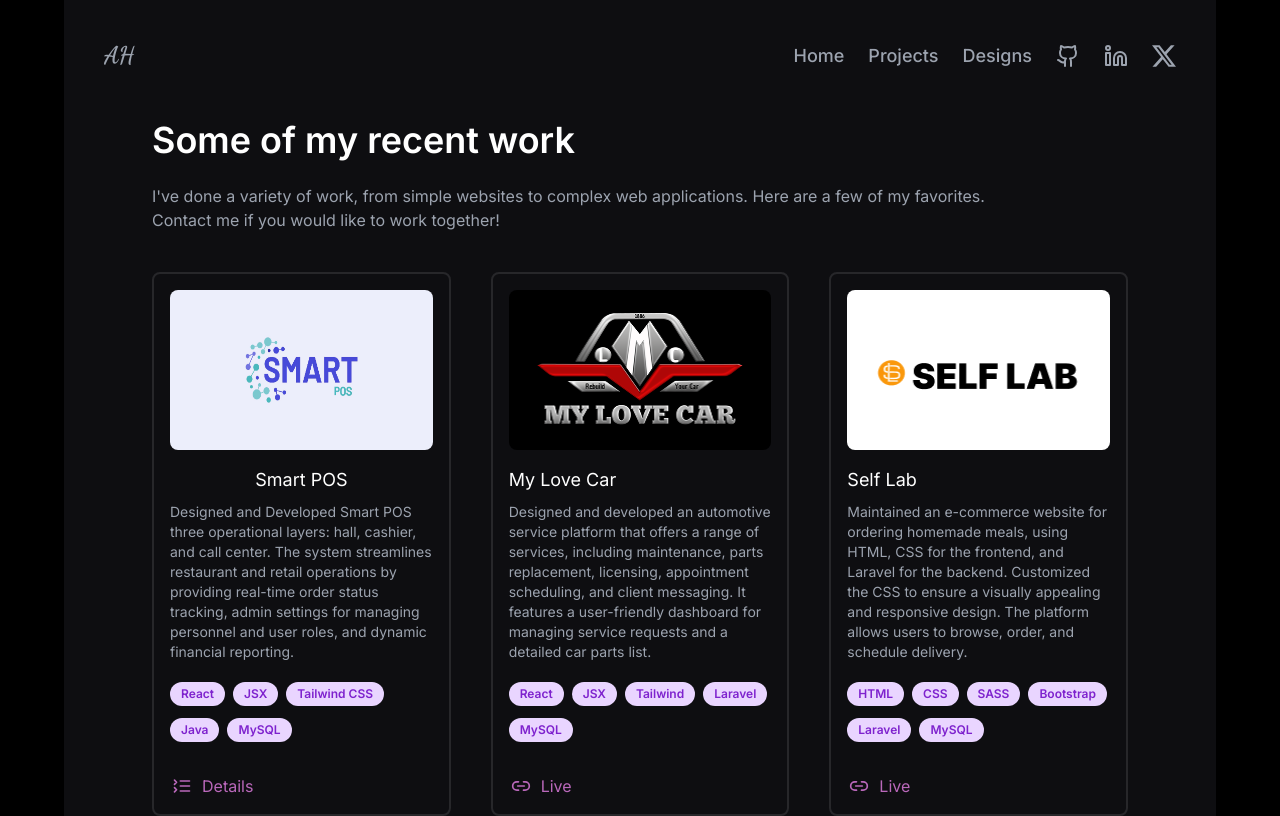
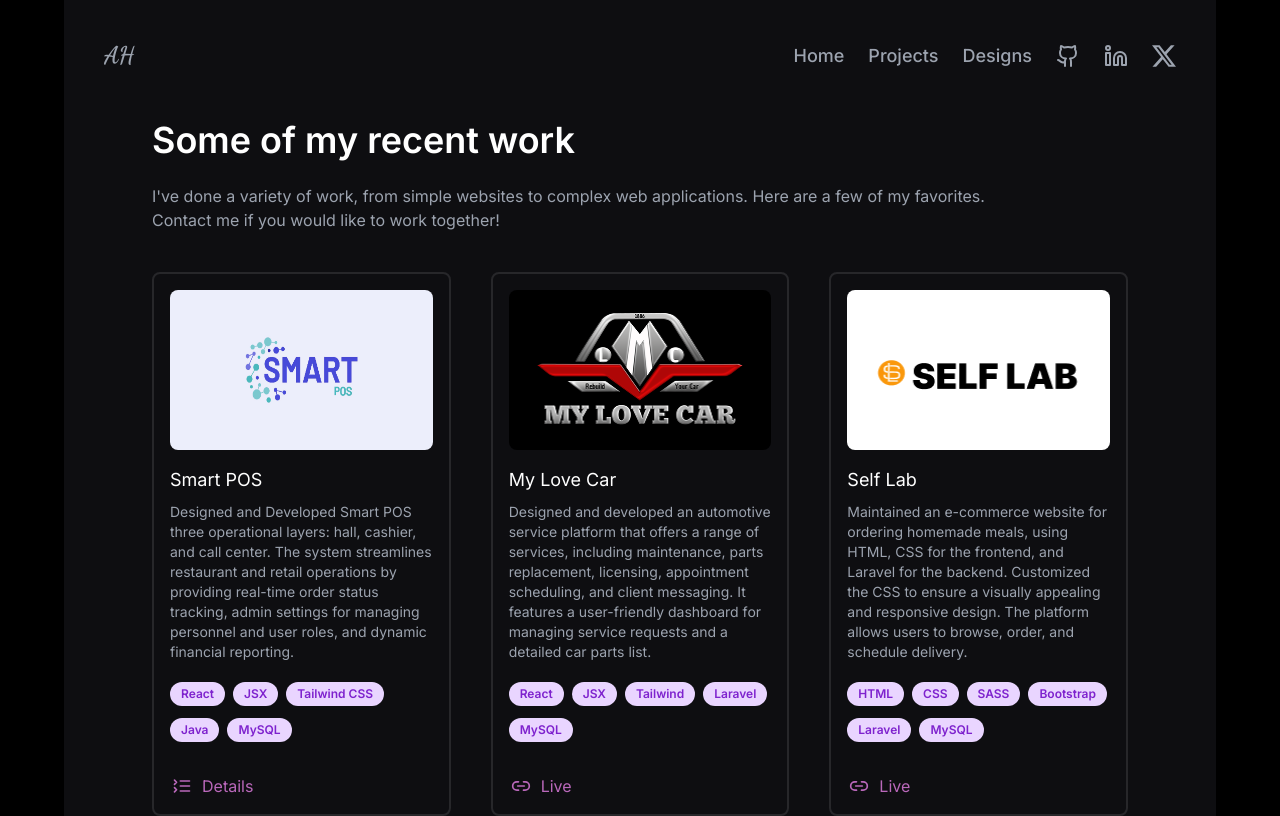
Before and after one commit to AhmedHHamdy/next-portfolio, a Next.js app: page /projects in a window 1280 px wide. Shown: the top 816 px of the page. Built offline with nearby package versions, Linux system fonts and the light colour scheme.

Commit message:
Fix alignment bug

```diff
--- a/app/projects/page.tsx
+++ b/app/projects/page.tsx
@@ -43,7 +43,7 @@ export default function Projects() {
                     <AvatarFallback>POS</AvatarFallback>
                   </Avatar>
 
-                  <h3 className="mt-4 text-lg">Smart POS</h3>
+                  <h3 className="mt-4 text-lg text-start">Smart POS</h3>
                   <p className="text-gray-400 my-2 text-sm text-start">Designed and Developed Smart POS three operational layers: hall, cashier, and call center. The system streamlines restaurant and retail operations by providing real-time order status tracking, admin settings for managing personnel and user roles, and dynamic financial reporting.</p>
 
                   <section className="flex items-center flex-wrap gap-x-2 gap-y-3 mt-5">
```
